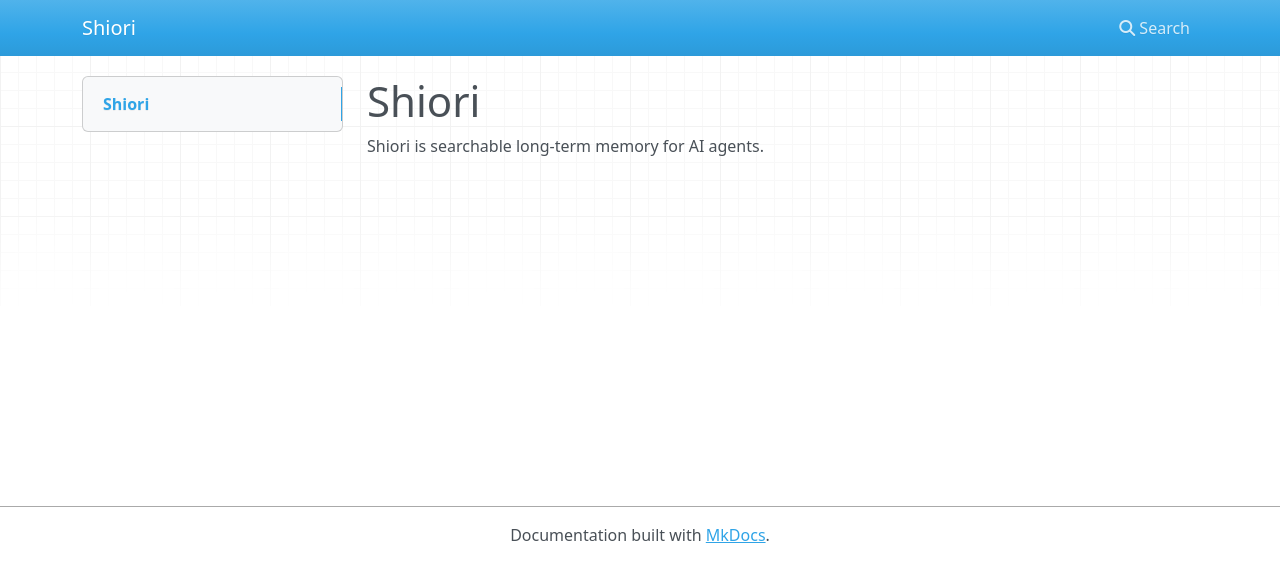
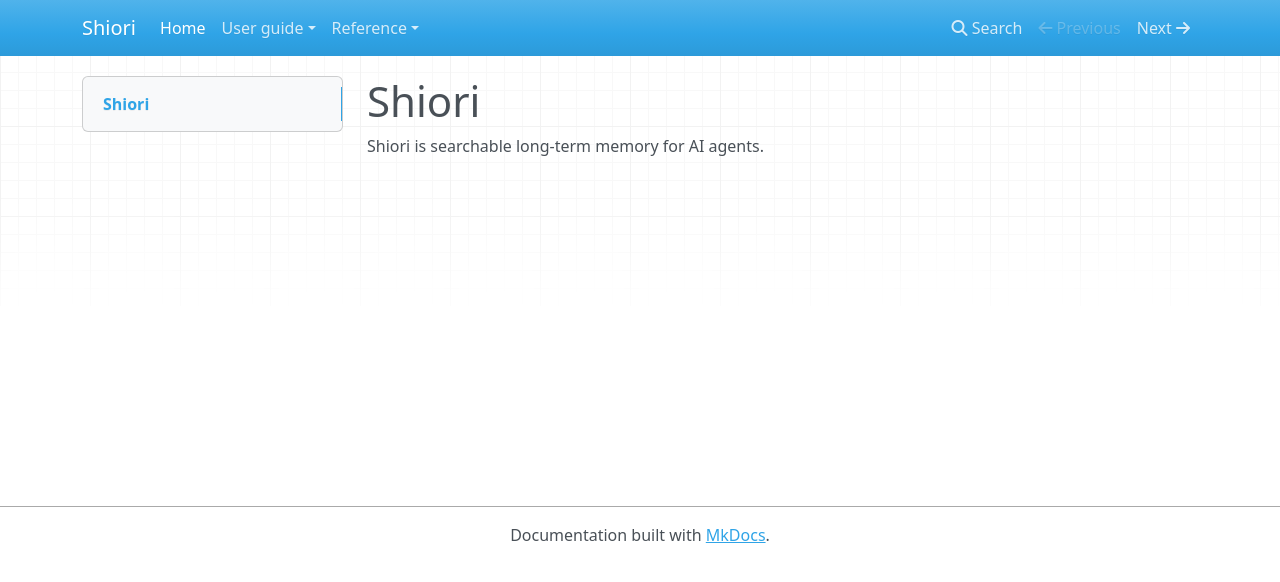
Before and after one commit to ariga39/shiori, an MkDocs documentation site: the page built from docs/index.md, in a window 1280 px wide. Shown: the top 582 px of the page. Built offline with MkDocs 1.6.1, drawn with Linux system fonts in a browser that asks for light colours; nearby versions of some CDN libraries; some of the changed lines change nothing that is shown.

Commit message:
docs(4g1): expose existing pages in structured navigation
Phase 4G1 slice2 minimal green (task #41): extend the single MkDocs navigation source with all existing user-guide and reference Markdown pages in the frozen order. The public strict build now exposes every page and validates its navigation/link surface without changing content, dependencies, CI, llms.txt, or deployment.

Co-authored-by: yuriko <yuriko@ariga39.dev>

```diff
--- a/mkdocs.yml
+++ b/mkdocs.yml
@@ -5,3 +5,10 @@
 
 nav:
   - Home: index.md
+  - User guide:
+      - Configuration: CONFIGURATION.md
+      - Privacy: privacy-policy.md
+  - Reference:
+      - Design: DESIGN.md
+      - Atomic rebuild ADR: adr/0001-atomic-rebuild-on-partial-embed-failure.md
+      - Release checklist: RELEASE_CHECKLIST.md
```
